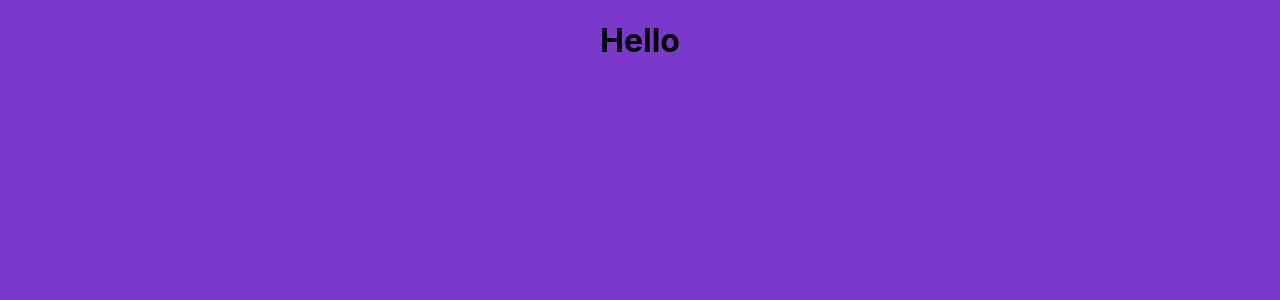
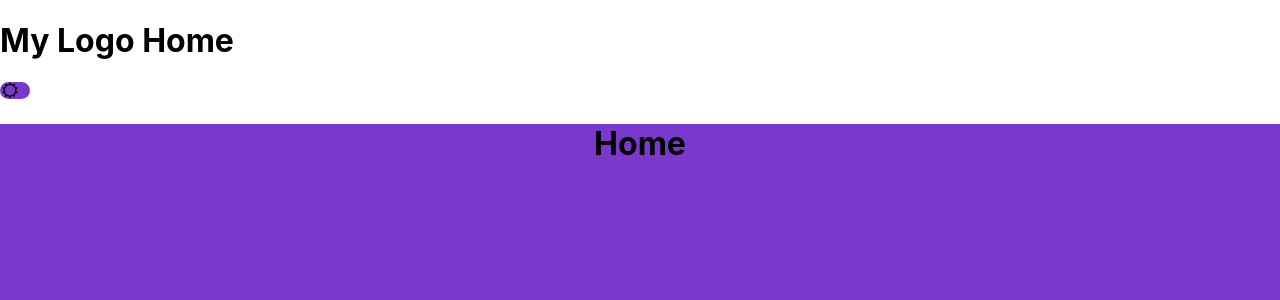
Before and after one commit to amexabee/portfolio-react, a React (Create React App) app: page / in a window 1280 px wide. Shown: the top 300 px of the page. Built offline with nearby package versions, Linux system fonts and the light colour scheme.

Commit message:
Add a home component

```diff
--- a/package.json
+++ b/package.json
@@ -6,6 +6,7 @@
     "@testing-library/jest-dom": "^5.16.5",
     "@testing-library/react": "^13.4.0",
     "@testing-library/user-event": "^13.5.0",
+    "font-awesome": "^4.7.0",
     "react": "^18.2.0",
     "react-dom": "^18.2.0",
     "react-router-dom": "^6.8.1",
--- a/src/App.css
+++ b/src/App.css
@@ -1,4 +1,5 @@
-body {
+.home {
   background-color: #7b39cc;
   text-align: center;
+  height: 100vh;
 }
--- a/src/App.js
+++ b/src/App.js
@@ -4,11 +4,19 @@ import {
   Route,
   RouterProvider,
 } from 'react-router-dom';
+import NavBar from './components/navBar';
+import Home from './components/home';
+
+// styles
 import './App.css';
-import NavBar from './components/navBar';
+import './css/navBar.css';
 
 const router = createBrowserRouter(
-  createRoutesFromElements(<Route path="/" element={<NavBar />}></Route>)
+  createRoutesFromElements(
+    <Route path="/" element={<NavBar />}>
+      <Route index element={<Home />} />
+    </Route>
+  )
 );
 
 function App() {
--- /dev/null
+++ b/src/components/home.jsx
@@ -0,0 +1,9 @@
+const Home = () => {
+  return (
+    <div className="home">
+      <h1>Home</h1>
+    </div>
+  );
+};
+
+export default Home;
--- a/src/components/navBar.jsx
+++ b/src/components/navBar.jsx
@@ -1,5 +1,26 @@
+import { useState } from 'react';
+import { Outlet } from 'react-router-dom';
+import Night from './night';
+
 const NavBar = () => {
-  return <h1>Hello</h1>;
+  const [night, setNight] = useState(false);
+
+  const handleClick = () => {
+    let value = night ? false : true;
+    setNight(value);
+  };
+
+  return (
+    <>
+      <h1>My Logo Home</h1>
+      <span className={night ? 'switch night' : 'switch'} onClick={handleClick}>
+        {/* <input type="checkbox" /> */}
+        <Night night={night} />
+      </span>
+
+      <Outlet />
+    </>
+  );
 };
 
 export default NavBar;
--- /dev/null
+++ b/src/components/night.jsx
@@ -0,0 +1,7 @@
+const Night = ({ night }) => {
+  let icon = 'fa fa-sun-o';
+  if (night) icon = 'fa fa-moon-o';
+  return <i className={icon}></i>;
+};
+
+export default Night;
--- /dev/null
+++ b/src/css/navBar.css
@@ -0,0 +1,40 @@
+/* The switch - the box around the slider */
+.switch {
+  position: relative;
+  display: inline-block;
+  width: 30px;
+  height: 17px;
+  background-color: #7b39cc;
+  border-radius: 17px;
+  cursor: pointer;
+}
+
+.night {
+  background-color: #000;
+}
+
+.fa-sun-o {
+  position: absolute;
+  left: 2px;
+}
+
+.fa-moon-o {
+  position: absolute;
+  left: 15px;
+  color: #ff6b00;
+}
+
+input + .fa-sun-o {
+  background-color: #2196f3;
+}
+
+input + .fa-sun-o {
+  box-shadow: 0 0 1px #2196f3;
+}
+input + .fa-moon-o {
+  background-color: #2196f3;
+}
+
+input + .fa-moon-o {
+  box-shadow: 0 0 1px #2196f3;
+}
--- a/src/index.js
+++ b/src/index.js
@@ -3,6 +3,7 @@ import ReactDOM from 'react-dom/client';
 import './index.css';
 import App from './App';
 import reportWebVitals from './reportWebVitals';
+import 'font-awesome/css/font-awesome.css';
 
 const root = ReactDOM.createRoot(document.getElementById('root'));
 root.render(
```
Also changed, not shown: 1 other file (tests, documents, lock files or other folders).
